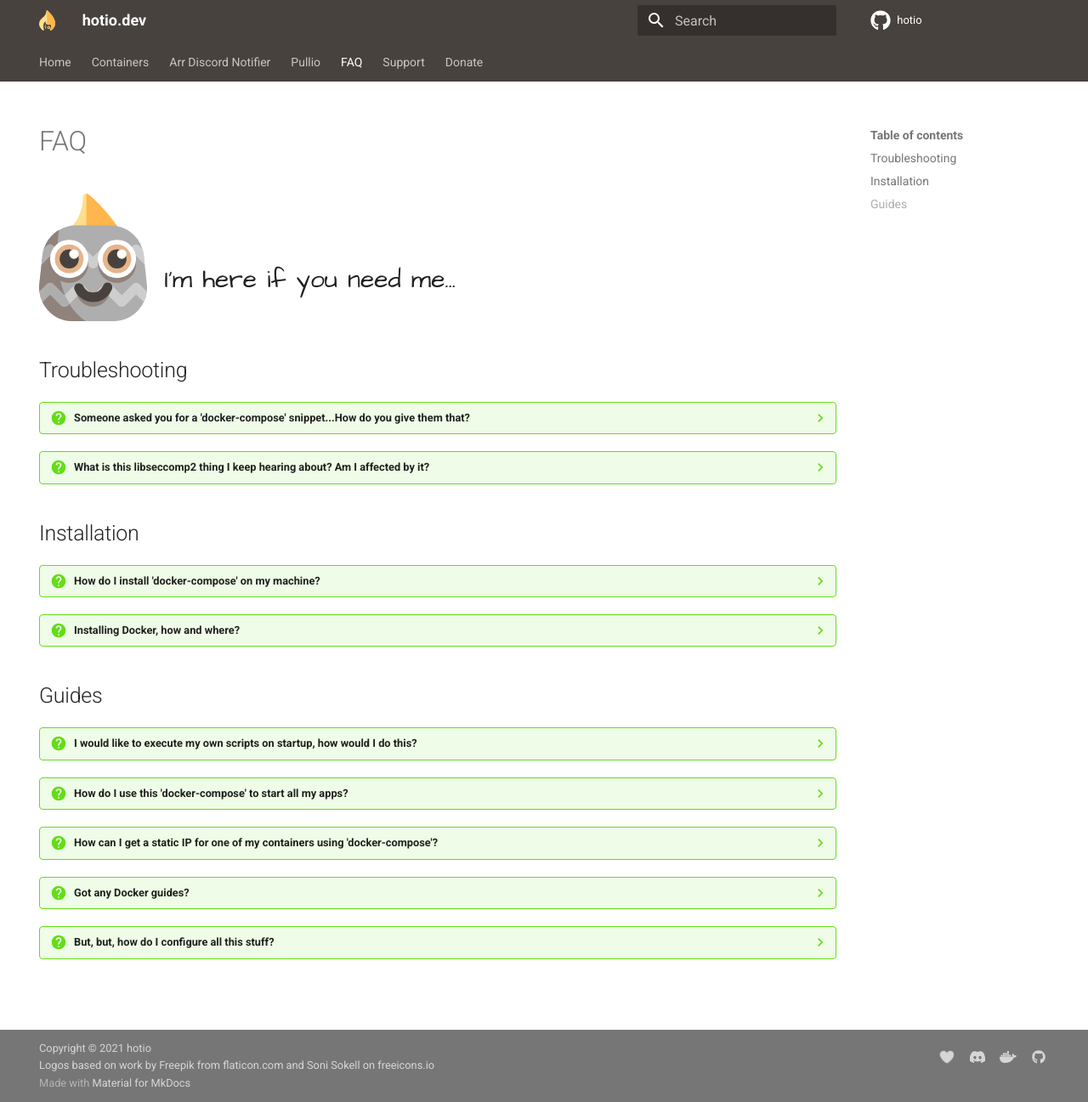
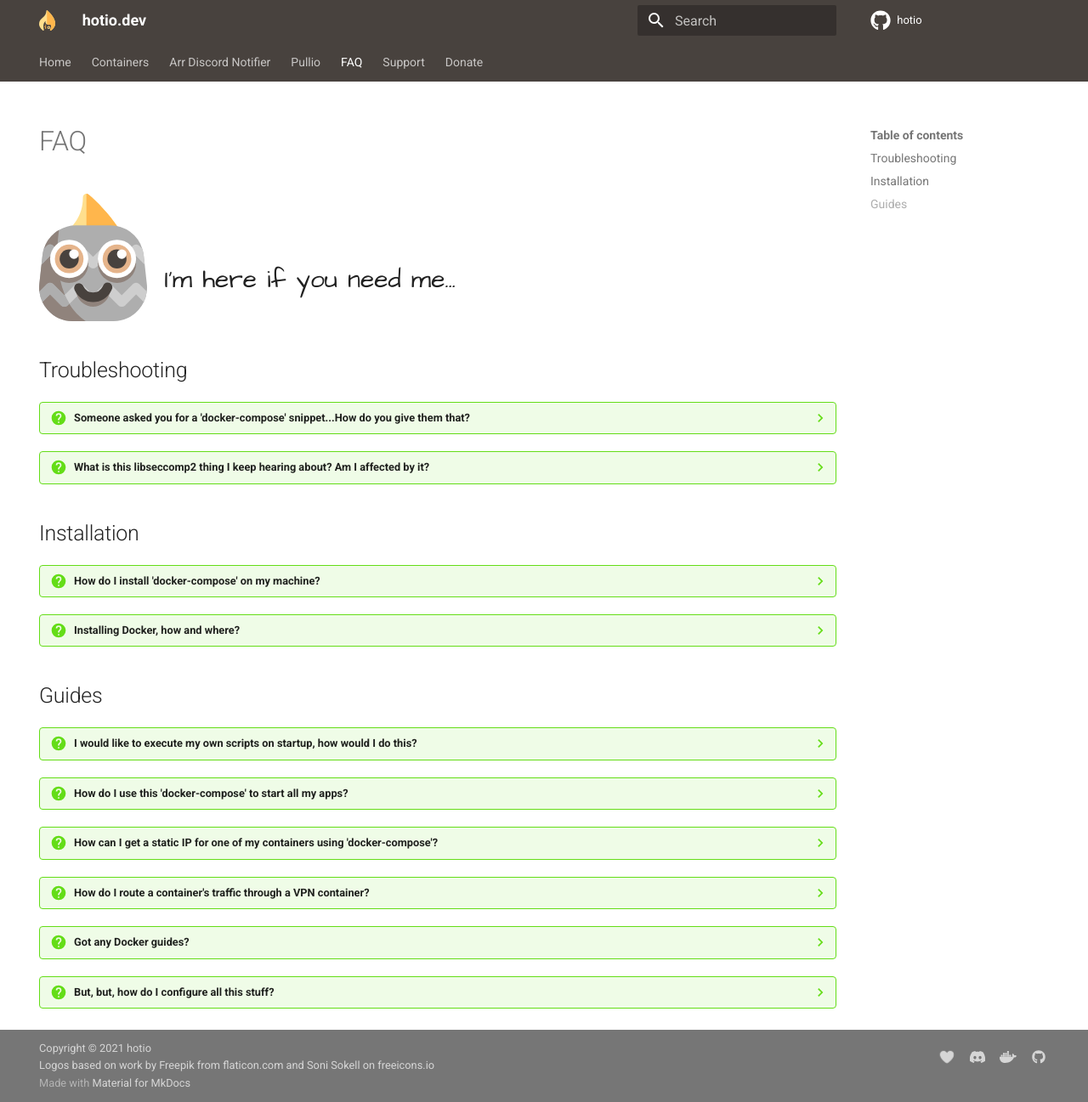
Before and after one commit to hotio/website, an MkDocs documentation site: the page built from docs/faq.md, in a window 1280 px wide and 1297 px high. Shown: the whole window at 85% size. Built offline with MkDocs 1.6.1 and Material for MkDocs 9.7.7, drawn with Linux system fonts in a browser that asks for light colours; some of the changed lines change nothing that is shown.

Commit message:
add vpn routing to faq

````diff
--- a/docs/faq.md
+++ b/docs/faq.md
@@ -174,6 +174,32 @@
         ...
     ```
 
+??? question "How do I route a container's traffic through a VPN container?"
+
+    Small docker-compose example below. Notice the `...`, this isn't a copy/paste ready to go example.
+
+    ```text
+    version: "3.7"
+
+    services:
+      qbittorrent:
+        container_name: qbittorrent
+        image: hotio/qbittorrent
+        ports:
+          - "8080:8080"
+          - "9117:9117"
+        environment:
+          ...
+          - VPN_ADDITIONAL_PORTS=9117/tcp,9117/udp
+        ...
+
+      jackett:
+        container_name: jackett
+        image: hotio/jackett
+        network_mode: "service:qbittorrent"
+        ...
+    ```
+
 ??? question "Got any Docker guides?"
 
     Take a look [here](https://wiki.servarr.com/Docker_Guide){: target=_blank rel="noopener noreferrer" } for an extensive guide on best practises from the *arr team.
````
